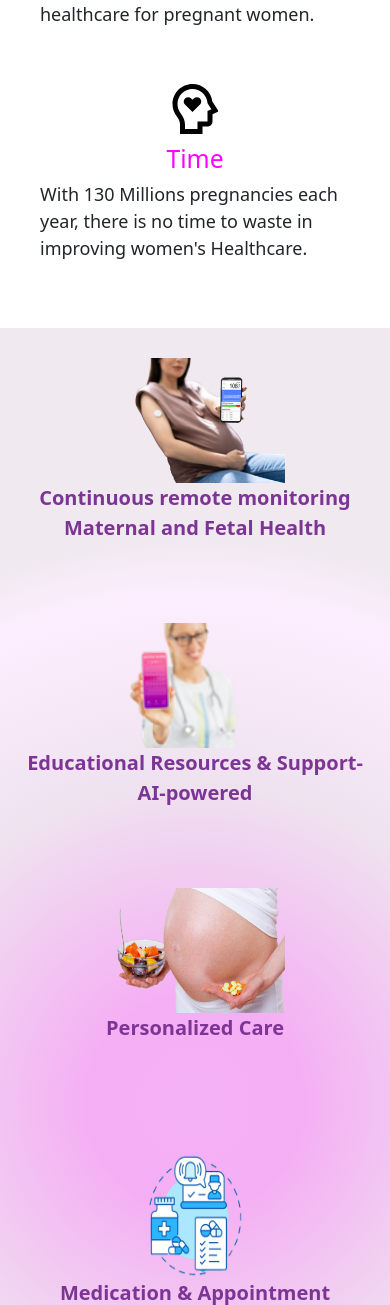
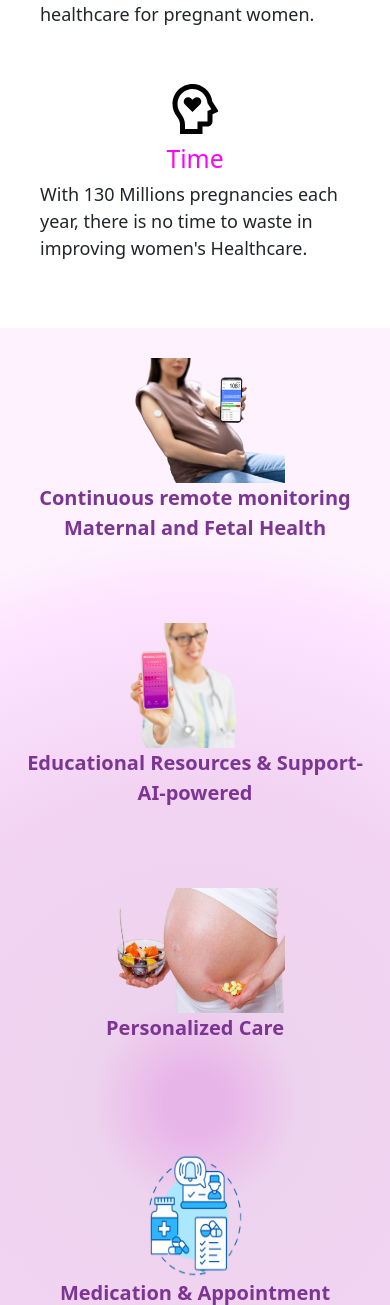
Before and after one commit to Maroun-M/final-pregnacare, a PHP site: page / in a window 390 px wide. Shown: the part 2045-3350 px from the top of the page. Run offline with PHP 8.4, Linux system fonts and the light colour scheme.

Commit message:
did some design tweaks

```diff
--- a/style.css
+++ b/style.css
@@ -214,9 +214,9 @@
     justify-content: center;
     align-items: center;
     width: 100%;
-    height: 90vh;
+    height: 80vh;
     background: rgb(255, 255, 255);
-    background: radial-gradient(circle, rgba(239, 130, 239, 0.622) 4%, rgba(230, 140, 230, 0.58) 13%, rgb(233, 215, 233) 40%, rgba(253, 238, 255, 1) 63%, rgb(238, 230, 238) 71%);
+    background: radial-gradient(circle, rgba(239, 130, 239, 0.622) 4%, rgba(237, 116, 236, 0.5803571428571428) 13%, rgb(239, 226, 239) 40%, rgba(253, 238, 255, 1) 63%, rgb(251, 222, 255) 71%);
 
 }
 
@@ -276,7 +276,7 @@
         height: unset;
 
         background: rgb(255, 255, 255);
-        background: radial-gradient(circle, rgba(239, 130, 239, 0.622) 4%, rgba(237, 116, 236, 0.5803571428571428) 13%, rgb(239, 226, 239) 40%, rgba(253, 238, 255, 1) 63%, rgb(240, 233, 240) 71%);
+        background: radial-gradient(circle, rgba(219, 137, 219, 0.622) 4%, rgba(225, 179, 225, 0.58) 13%, rgb(242, 212, 242) 40%, rgb(253, 228, 255) 63%, rgb(254, 242, 255) 71%);
     }
 
     .info-col-container{
@@ -293,7 +293,7 @@
         height: unset;
 
         background: rgb(255, 255, 255);
-        background: radial-gradient(circle, rgba(239, 130, 239, 0.622) 4%, rgba(237, 116, 236, 0.5803571428571428) 13%, rgb(239, 226, 239) 40%, rgba(253, 238, 255, 1) 63%, rgb(239, 225, 241) 71%);
+        background: radial-gradient(circle, rgba(239, 130, 239, 0.622) 4%, rgba(237, 116, 236, 0.5803571428571428) 13%, rgb(239, 226, 239) 40%, rgb(251, 225, 255) 63%, rgb(255, 235, 255) 71%);
     }
 
     .info-col-container{
```
Also changed, not shown: images/Picture2.png.
